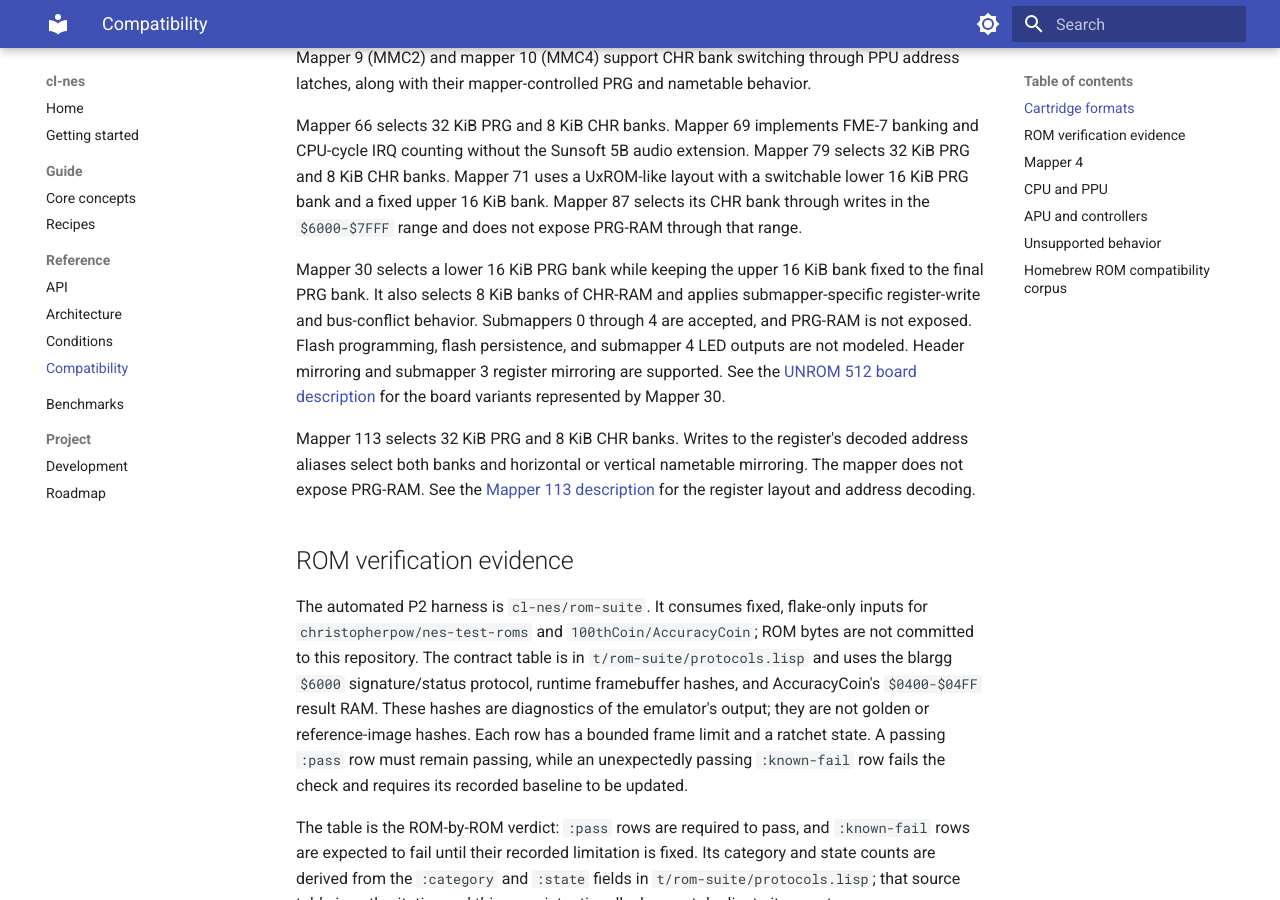
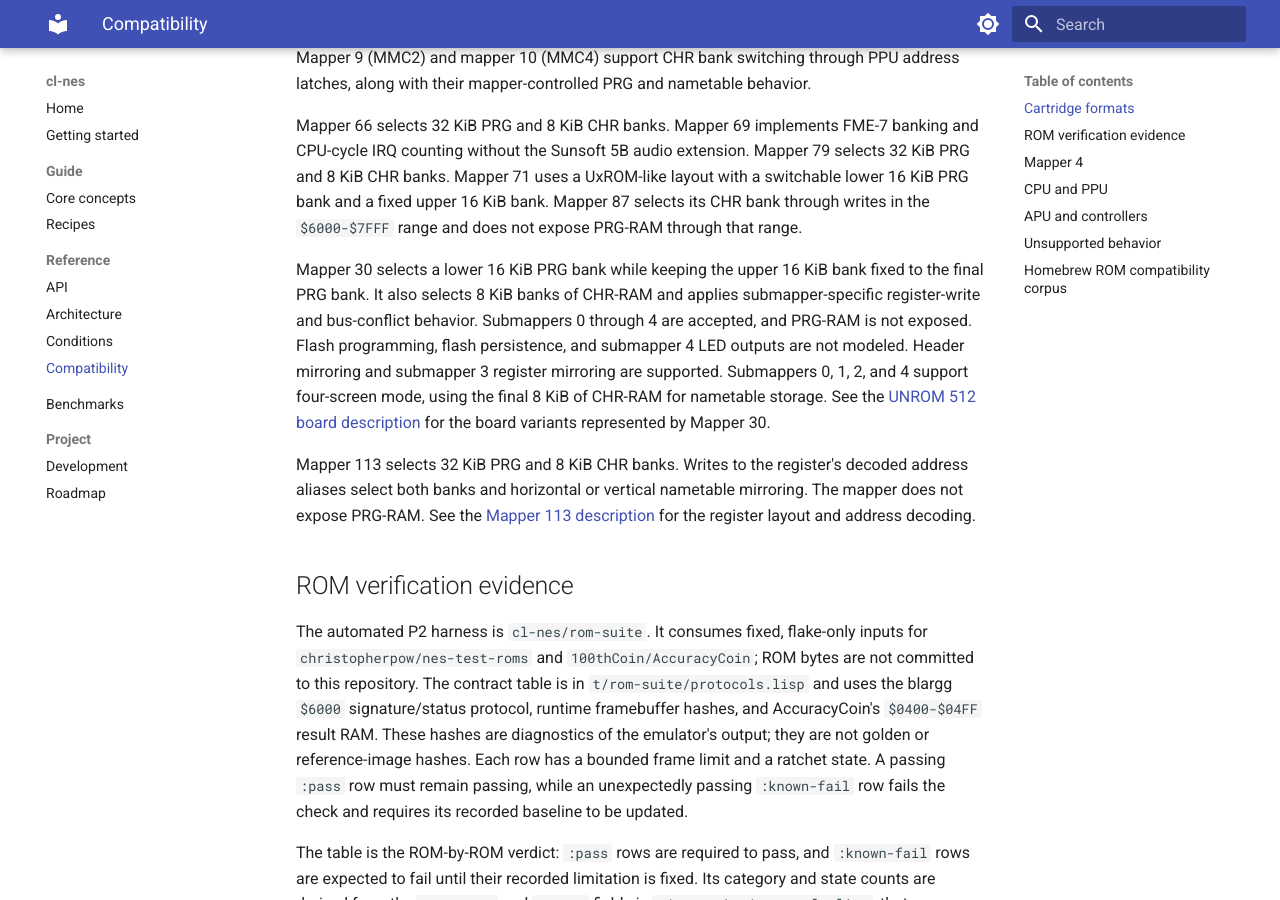
Before and after one commit to nerima-lisp/cl-nes, an MkDocs documentation site: the page built from docs/src/reference/compatibility.md, in a window 1280 px wide and 900 px high, scrolled down 478 px. Built offline with MkDocs 1.6.1 and Material for MkDocs 9.7.7, drawn with Linux system fonts in a browser that asks for light colours.

Commit message:
fix(cartridge): route mapper 30 four-screen VRAM

```diff
--- a/docs/src/reference/compatibility.md
+++ b/docs/src/reference/compatibility.md
@@ -30,7 +30,9 @@ fixed to the final PRG bank. It also selects 8 KiB banks of CHR-RAM and applies
 submapper-specific register-write and bus-conflict behavior. Submappers 0
 through 4 are accepted, and PRG-RAM is not exposed. Flash programming, flash
 persistence, and submapper 4 LED outputs are not modeled. Header mirroring and
-submapper 3 register mirroring are supported. See the [UNROM 512 board
+submapper 3 register mirroring are supported. Submappers 0, 1, 2, and 4 support
+four-screen mode, using the final 8 KiB of CHR-RAM for nametable storage. See
+the [UNROM 512 board
 description](https://www.nesdev.org/wiki/UNROM512) for the board variants
 represented by Mapper 30.
 
```
Also changed, not shown: 2 other files.
